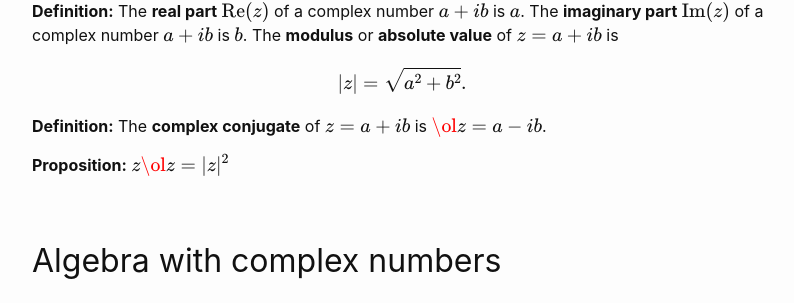
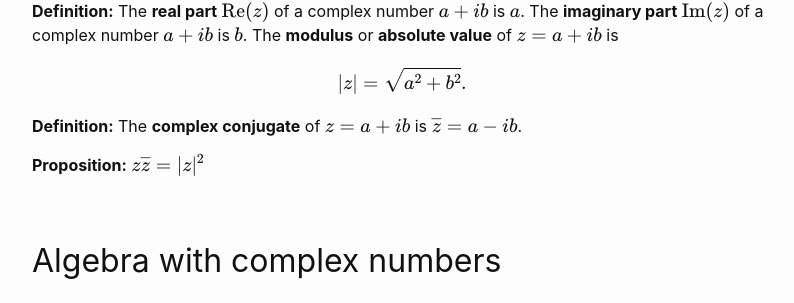
Before and after one commit to wcasper/math107spring2022, a Jekyll site: the page built from _posts/2022-03-14-Week-8-Lecture-13.md, in a window 1280 px wide and 900 px high, scrolled down 2181 px. Shown: the part 147-450 px from the top of the window, without its empty margins (238-1032 px from the left). Built offline with Jekyll 4.4.1, drawn with Linux system fonts in a browser that asks for light colours.

Commit message:
fixed typo

```diff
--- a/_posts/2022-03-14-Week-8-Lecture-13.md
+++ b/_posts/2022-03-14-Week-8-Lecture-13.md
@@ -52,9 +52,9 @@ Examples of complex numbers include $$2 + 3i$$ and $$\sqrt{2} + (-1)i$$.  The ne
 
 $$\lvert z\rvert = \sqrt{a^2 +b^2}.$$
 
-**Definition:** The **complex conjugate** of $$z = a+ib$$ is $$\ol z = a-ib$$.
+**Definition:** The **complex conjugate** of $$z = a+ib$$ is $$\overline{z} = a-ib$$.
 
-**Proposition:**  $$z\ol z = \lvert z\rvert^2$$
+**Proposition:**  $$z\overline{z} = \lvert z\rvert^2$$
 
 
 ## Algebra with complex numbers
```
